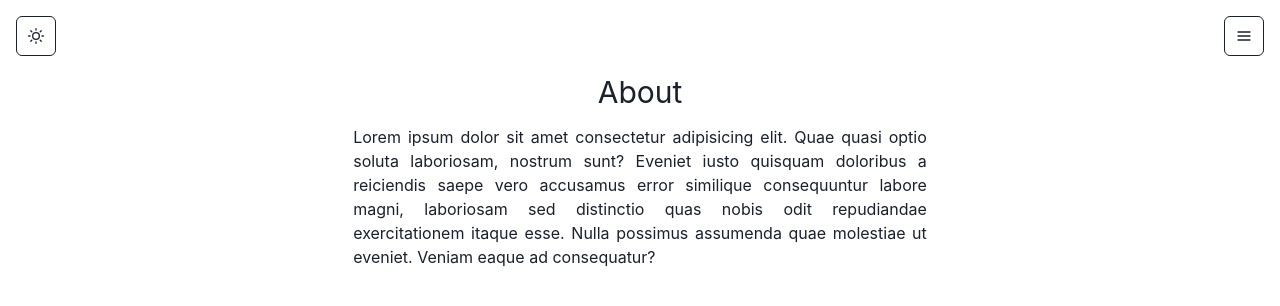
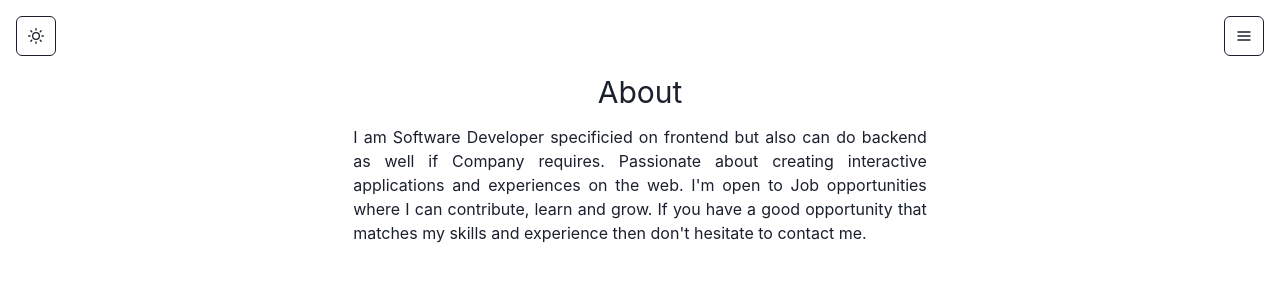
Before and after one commit to AmarSmajlovic/amar-website, a Next.js app: page /About in a window 1280 px wide. Shown: the top 306 px of the page. Built offline with nearby package versions, Linux system fonts and the light colour scheme.

Commit message:
add about page

```diff
--- a/pages/About.tsx
+++ b/pages/About.tsx
@@ -22,12 +22,12 @@ const About: NextPage = () => {
           About
         </Text>
         <Text textAlign="justify">
-          Lorem ipsum dolor sit amet consectetur adipisicing elit. Quae quasi
-          optio soluta laboriosam, nostrum sunt? Eveniet iusto quisquam
-          doloribus a reiciendis saepe vero accusamus error similique
-          consequuntur labore magni, laboriosam sed distinctio quas nobis odit
-          repudiandae exercitationem itaque esse. Nulla possimus assumenda quae
-          molestiae ut eveniet. Veniam eaque ad consequatur?
+          I am Software Developer specificied on frontend but also can do
+          backend as well if Company requires. Passionate about creating
+          interactive applications and experiences on the web. I'm open to Job
+          opportunities where I can contribute, learn and grow. If you have a
+          good opportunity that matches my skills and experience then don't
+          hesitate to contact me.
         </Text>
       </Flex>
     </ContainerStyled>
```
Also changed, not shown: pages/Hero.tsx (+9 -2 lines).
